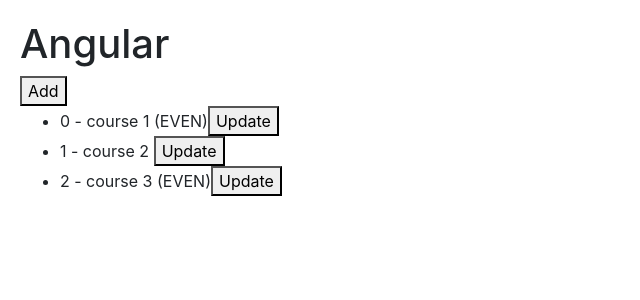
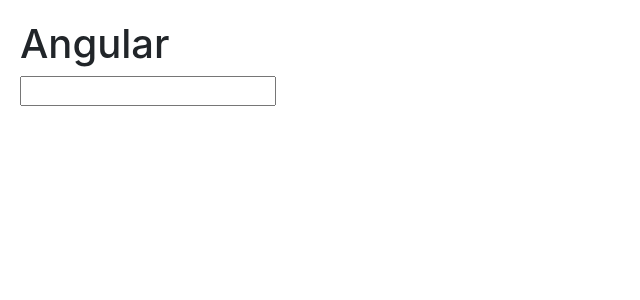
Before and after one commit to MarinaRumina/angular-hello-world, an Angular app: page / in a window 1280 px wide. Shown: the top 300 px of the page, without its empty margins (0-640 px from the left). Built offline with nearby package versions, Linux system fonts and the light colour scheme.

Commit message:
ng Directives (continue)

```diff
--- a/src/app/app.component.html
+++ b/src/app/app.component.html
@@ -1,12 +1,18 @@
 <h1>Angular</h1>
 
-<button (click)="onAdd()">Add</button>
+<!-- <input type="text" appInputFormat [format]="'uppercase'">
+Same as -->
+<input type="text" [appInputFormat]="'lowercase'">
+<!-- <span>{{ task.assignee?.name }}</span> -->
+
+<!-- <button (click)="loadCourses()">Load Courses</button>
 <ul>
-    <li *ngFor="let course of courses; index as i; even as isEven">
+    <li *ngFor="let course of courses; trackBy: trackCourse; index as i; even as isEven">
         {{ i }} - {{ course.name }} <span *ngIf="isEven">(EVEN)</span>
         <button (click)="onChange(course)">Update</button>
     </li>
-</ul>
+</ul> -->
+<!-- <button (click)="onAdd()">Add</button> -->
 
 
 <!-- <ul class="nav nav-pills">
--- a/src/app/app.component.ts
+++ b/src/app/app.component.ts
@@ -9,24 +9,40 @@
 })
 export class AppComponent {
 
-  courses = [
-    {id: 1, name: 'course 1'},
-    {id: 2, name: 'course 2'},
-    {id: 3, name: 'course 3'}
-  ];
+  task = {
+    title: 'Review applications',
+    assignee: {
+      name: 'John Smith'
+    }
+  };
 
-  onAdd() {
-    this.courses.push({id: 4, name: 'course 4'});
-  }
+  // --------------------
+  // courses;
 
-  onRemove(course) {
-    let index = this.courses.indexOf(course);
-    this.courses.splice(index, 1);
-  }
+  // loadCourses() {
+  //   this.  courses = [
+  //     {id: 1, name: 'course 1'},
+  //     {id: 2, name: 'course 2'},
+  //     {id: 3, name: 'course 3'}
+  //   ];
+  // }
 
-  onChange(course) {
-    course.name = 'UPDATED';
-  }
+  // trackCourse(index, course) {
+  //   // making angular track objects by Ids instead of Identities
+  //   return course ? course.id : undefined;
+  // }
+  // onAdd() {
+  //   this.courses.push({id: 4, name: 'course 4'});
+  // }
+
+  // onRemove(course) {
+  //   let index = this.courses.indexOf(course);
+  //   this.courses.splice(index, 1);
+  // }
+
+  // onChange(course) {
+  //   course.name = 'UPDATED';
+  // }
   // ------------------------------------------
   // viewMode = 'map';
 
@@ -59,7 +75,7 @@
 
   // to receive an object as an output from calling event
   // onFavoriteChanged(eventArgs: { newValue: boolean }) {
-  onFavoriteChanged( eventArgs: FavoriteChangedEventArgs ) {
-    console.log('Favorite changed. isFavorite status: ', eventArgs);
-  }
+  // onFavoriteChanged( eventArgs: FavoriteChangedEventArgs ) {
+  //   console.log('Favorite changed. isFavorite status: ', eventArgs);
+  // }
 }
--- a/src/app/app.module.ts
+++ b/src/app/app.module.ts
@@ -17,6 +17,7 @@
 import { CardComponent } from './card/card.component';
 import { LikeComponent } from './like/like.component';
 import { CheckTickComponent } from './check-tick/check-tick.component';
+import { InputFormatDirective } from './input-format.directive';
 
 @NgModule({
   declarations: [
@@ -31,7 +32,8 @@
     TitleCaseInputComponent,
     CardComponent,
     LikeComponent,
-    CheckTickComponent
+    CheckTickComponent,
+    InputFormatDirective
   ],
   imports: [
     BrowserModule,
--- /dev/null
+++ b/src/app/input-format.directive.ts
@@ -0,0 +1,33 @@
+import { Directive, HostListener, ElementRef, Input } from '@angular/core';
+import { format } from 'url';
+
+@Directive({
+  selector: '[appInputFormat]'
+})
+export class InputFormatDirective {
+  // @Input('format') format;
+  @Input('appInputFormat') format;
+
+  constructor(private el: ElementRef) { }
+
+  @HostListener('blur') onBlur() {
+    console.log('on Blur');
+
+    // reading value of the input field
+    let value: string = this.el.nativeElement.value;
+
+    if (this.format == 'lowercase') {
+      this.el.nativeElement.value = value.toLowerCase();
+    } else {
+    this.el.nativeElement.value = value.toUpperCase();
+    }
+  }
+
+  @HostListener('focus') onFocus() {
+    console.log('on Focus');
+  }
+
+
+
+
+}
```
Also changed, not shown: 1 other file (tests, documents, lock files or other folders).
